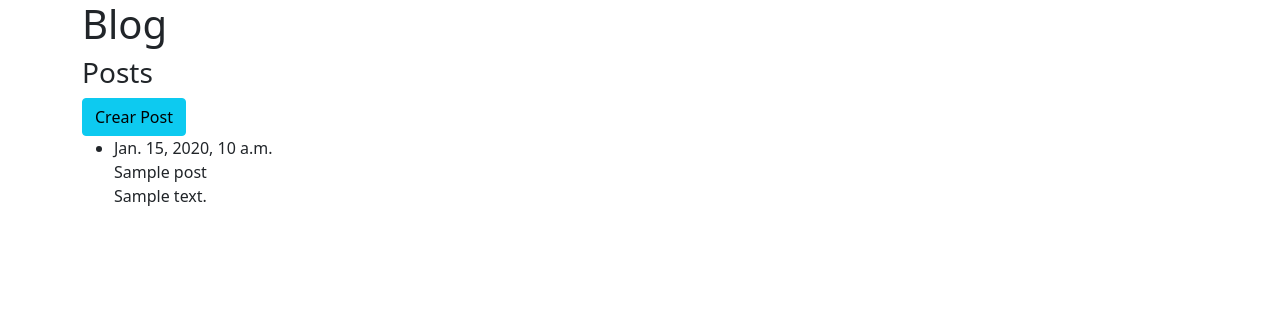
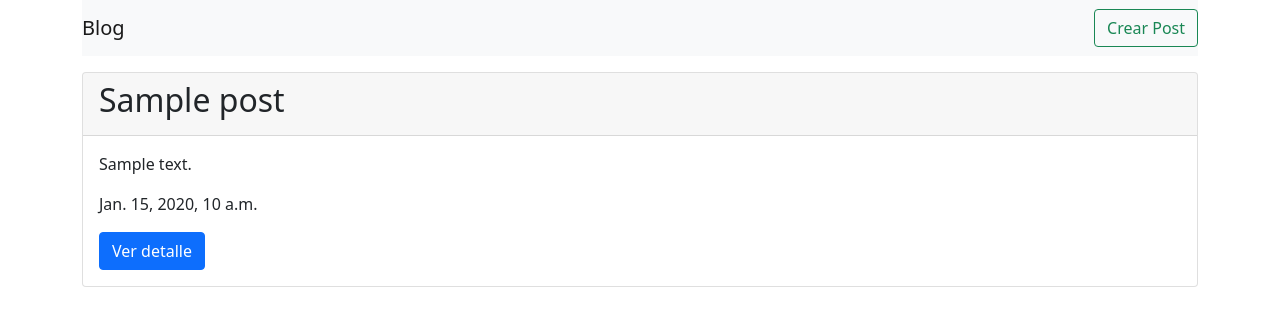
Before and after one commit to vicentechacon/blog_project, a Django app: template apps/blog_app/templates/blog_app/index.html in a window 1280 px wide. Shown: the top 326 px of the page. Run offline with Django 3.2, Linux system fonts and the light colour scheme; the template is opened without the code that fills it: values that come from a table or form of the project are taken from there, others are empty; tables that the repository leaves empty hold one stand-in row (values such as "Sample post"); parts of the project's set-up code (start-up, migrations or seed data) failed here and were passed over.

Commit message:
se agrega ver detalle y formatos a vista de todos

```diff
--- a/apps/blog_app/templates/blog_app/index.html
+++ b/apps/blog_app/templates/blog_app/index.html
@@ -24,20 +24,27 @@
 
   <body>
     <main class="container">
-      <h1>Blog</h1>
 
-      <h3>Posts</h3>
-      <a class="btn btn-info" href="/crear_post/">Crear Post</a>
-      <ul>
-        {% for post in posts %}
+      <nav class="navbar navbar-light bg-light">
+        <a class="navbar-brand">Blog</a>
+        <a class="btn btn-outline-success my-2 my-sm-0" href="/crear_post/">Crear Post</a>
 
-        <li>
-          {{post.created_at}} <br />
-          {{post.titulo}} <br />
-          {{post.contenido}}
-        </li>
-        {% endfor%}
-      </ul>
+      </nav>
+
+      {% for post in posts %}
+      <div class="card my-3">
+        <div class="card-header">
+          <h2>{{post.titulo}}</h2>
+        </div>
+        <div class="card-body">
+          <p class="card-text">{{post.contenido|truncatechars:50}}</p>
+          <p class="card-text"> {{post.created_at}} </p>
+          <a href="/ver_detalle/{{post.id}}" class="btn btn-primary">Ver detalle</a>
+        </div>
+      </div>
+      {% endfor%}
+
+
     </main>
   </body>
 </html>
--- a/apps/blog_app/urls.py
+++ b/apps/blog_app/urls.py
@@ -4,4 +4,5 @@ from . import views
 urlpatterns = [
     path('', views.index),
     path('crear_post/', views.crear_post),
+    path('ver_detalle/<int:id_post>',views.ver_detalle),
 ]
```
Also changed, not shown: apps/blog_app/templates/blog_app/ver_detalle.html (added, +50 -0 lines), apps/blog_app/views.py (+8 -0 lines), 1 other file.
